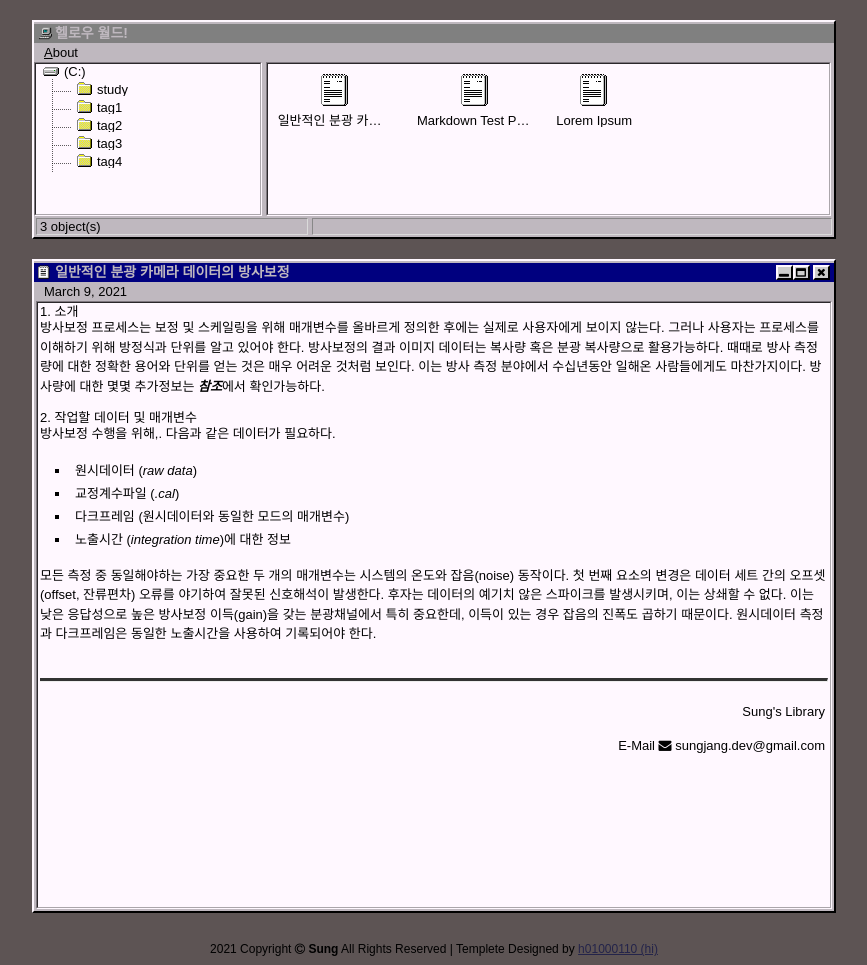
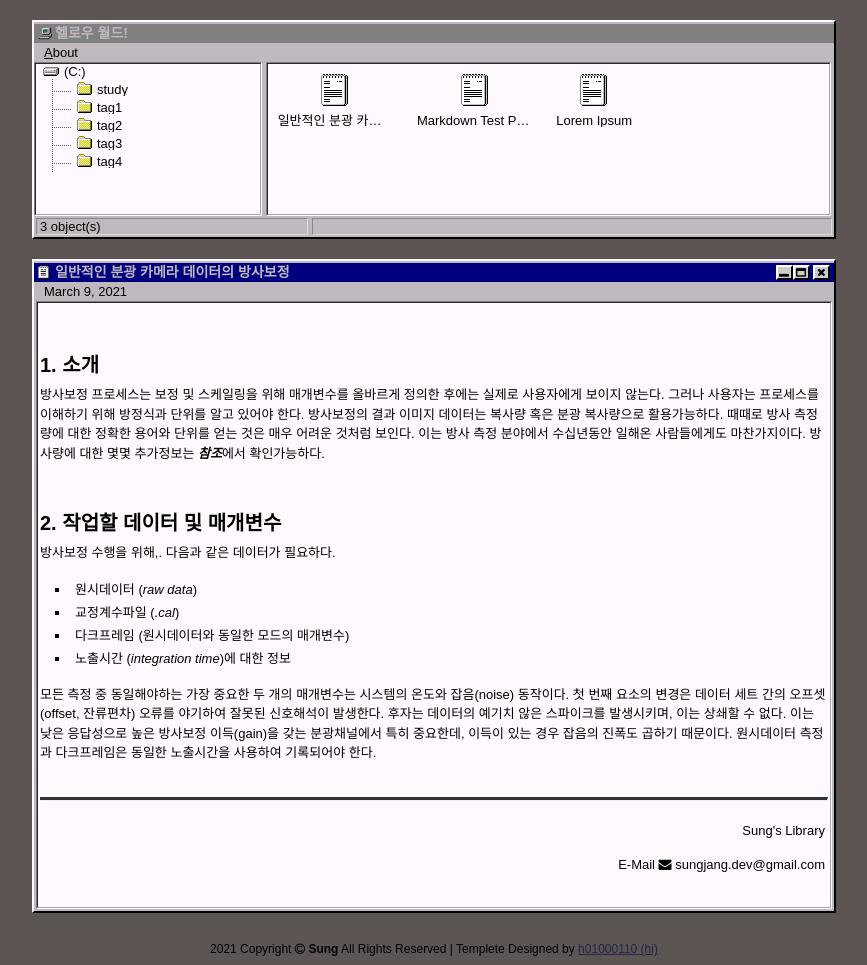
Before and after one commit to sungisaiah/sungisaiah.github.io, a Jekyll site: the page built from _posts/2021-03-09-radiometric-correction.md, in a window 1280 px wide. Shown: the whole page, without its empty margins (206-1073 px from the left). Built offline with Jekyll 4.4.1, drawn with Linux system fonts in a browser that asks for light colours.

```diff
--- a/_posts/2021-03-09-radiometric-correction.md
+++ b/_posts/2021-03-09-radiometric-correction.md
@@ -5,12 +5,12 @@ tags: study
 ---
 
 
-#### 1. 소개
+# 1. 소개
 
  방사보정 프로세스는 보정 및 스케일링을 위해 매개변수를 올바르게 정의한 후에는 실제로 사용자에게 보이지 않는다. 그러나 사용자는 프로세스를 이해하기 위해 방정식과 단위를 알고 있어야 한다.
 방사보정의 결과 이미지 데이터는 복사량 혹은 분광 복사량으로 활용가능하다. 때때로 방사 측정량에 대한 정확한 용어와 단위를 얻는 것은 매우 어려운 것처럼 보인다. 이는 방사 측정 분야에서 수십년동안 일해온 사람들에게도 마찬가지이다. 방사량에 대한 몇몇 추가정보는 ***참조***에서 확인가능하다.
 
-#### 2. 작업할 데이터 및 매개변수
+# 2. 작업할 데이터 및 매개변수
 
  방사보정 수행을 위해,. 다음과 같은 데이터가 필요하다.
 * 원시데이터 (*raw data*)
```
